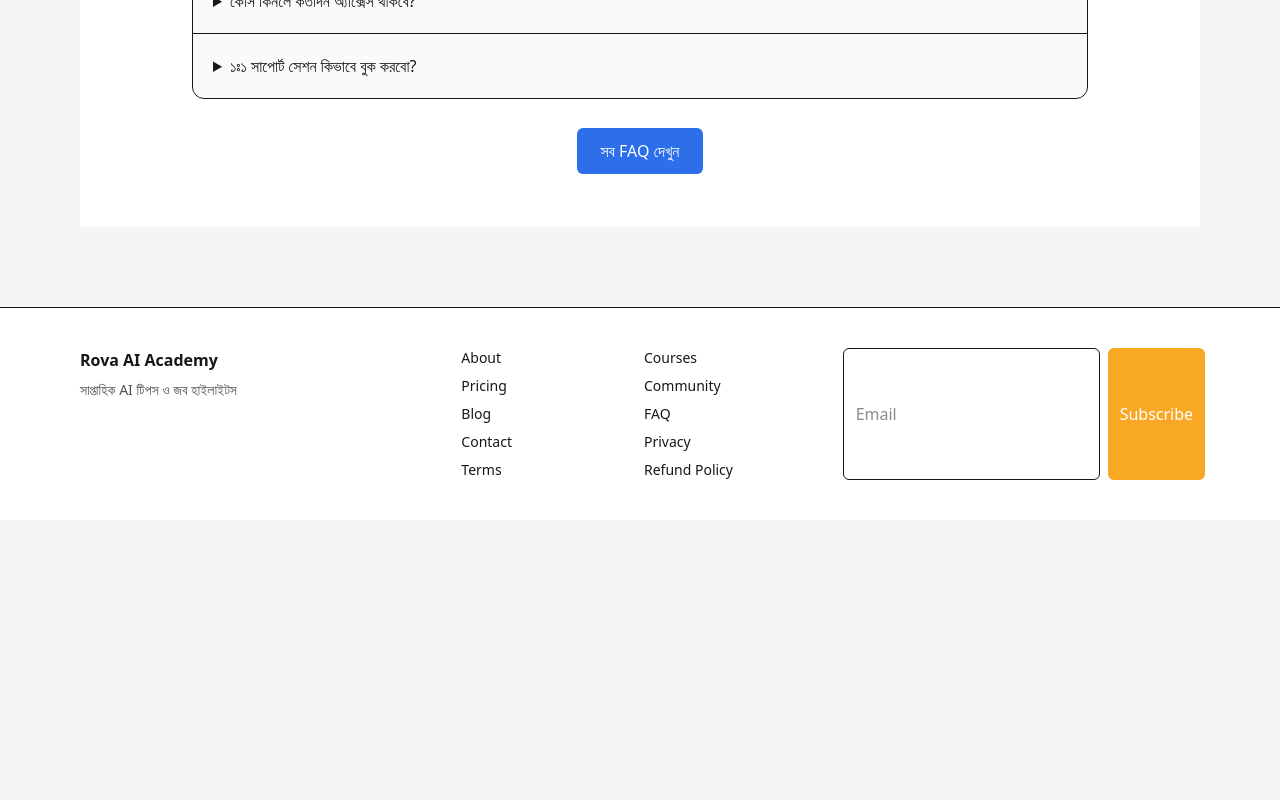
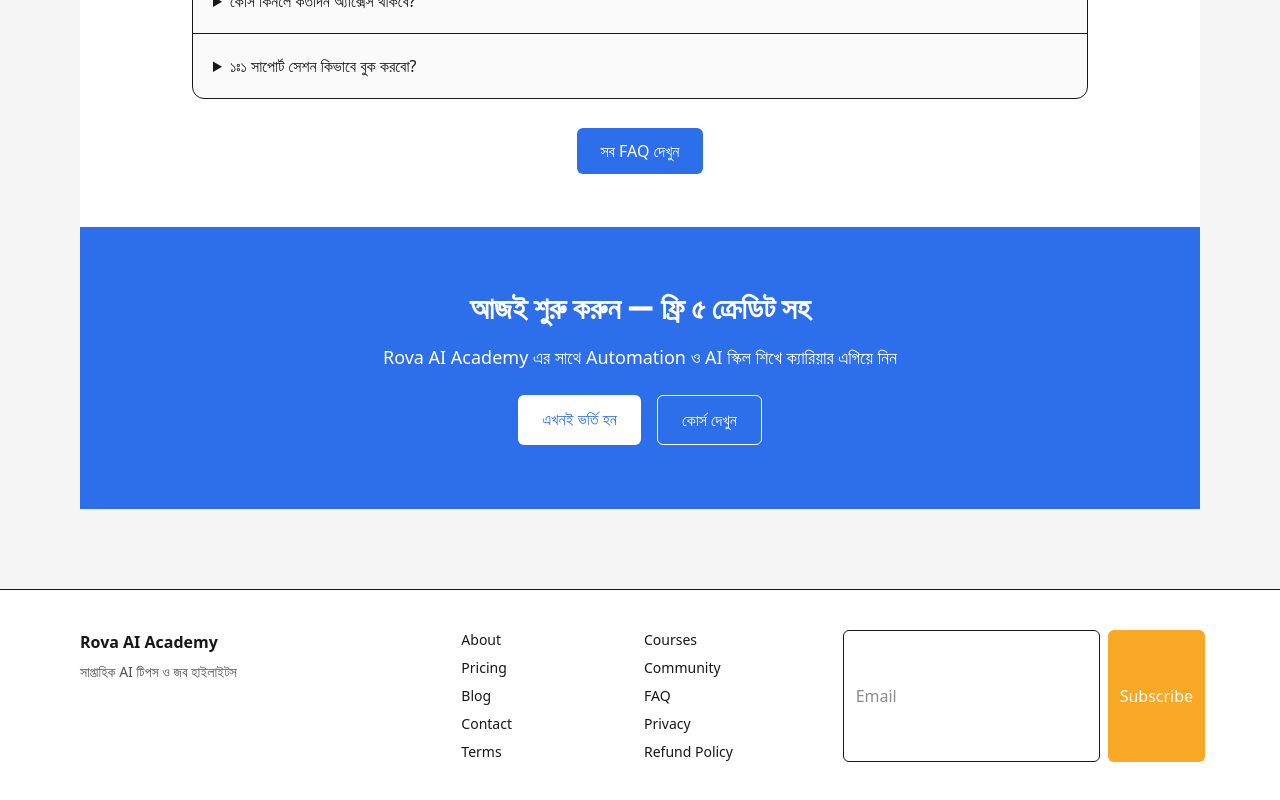
Before and after one commit to helloshamimjunior-cpu/rova-ai, a Next.js app: page / in a window 1280 px wide. Shown: the part 3234-4034 px from the top of the page. Before the commit the page ends 3754 px from the top, so only its background shows below. Built offline with nearby package versions, Linux system fonts and the light colour scheme.

Commit message:
feat(home): add final CTA banner

```diff
--- a/app/page.tsx
+++ b/app/page.tsx
@@ -402,6 +402,29 @@ export default function Page({
     </a>
   </div>
 </section>
+{/* Final CTA Banner */}
+<section className="py-16 bg-[color:var(--brand-primary)] text-white text-center rounded-none">
+  <h2 className="text-3xl font-bold mb-4">
+    আজই শুরু করুন — ফ্রি ৫ ক্রেডিট সহ
+  </h2>
+  <p className="text-lg mb-6">
+    Rova AI Academy এর সাথে Automation ও AI স্কিল শিখে ক্যারিয়ার এগিয়ে নিন
+  </p>
+  <div className="flex justify-center gap-4">
+    <a
+      href="/enroll"
+      className="px-6 py-3 rounded-md bg-white text-[color:var(--brand-primary)] font-medium"
+    >
+      এখনই ভর্তি হন
+    </a>
+    <a
+      href="/courses"
+      className="px-6 py-3 rounded-md border border-white font-medium"
+    >
+      কোর্স দেখুন
+    </a>
+  </div>
+</section>
     </>
   );
 }
```
